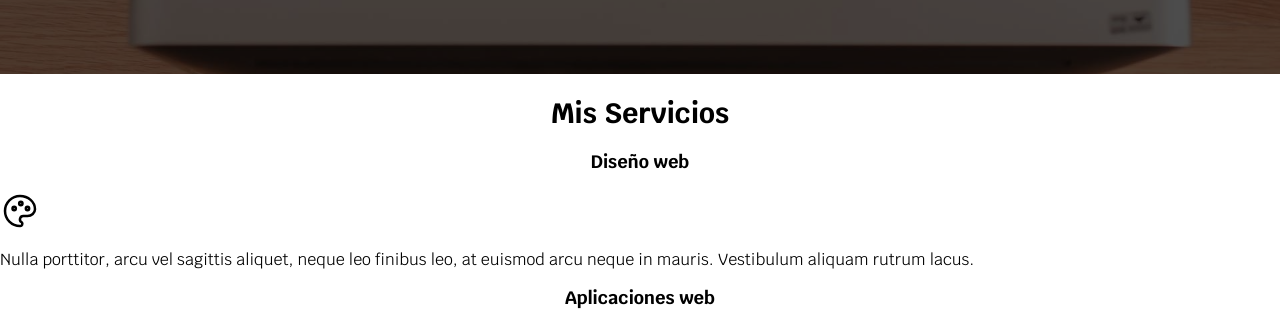
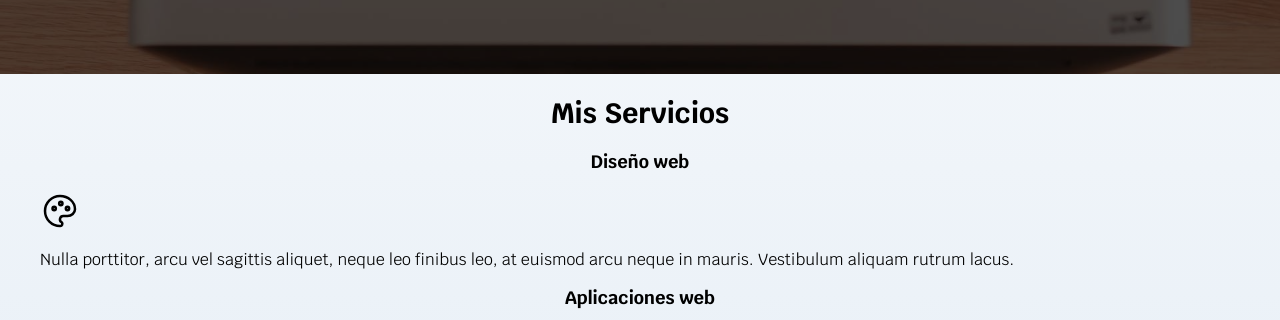
Before and after one commit to adrs1166ma/freelancer, a plain HTML site: page index.html in a window 1280 px wide. Shown: the part 514-834 px from the top of the page. Drawn offline with Linux system fonts and the light colour scheme.

Commit message:
clase 43 |Degradados con CSS| degradado con conf tipo photoshop y class contenedor en el main

```diff
--- a/css/styles.css
+++ b/css/styles.css
@@ -4,6 +4,7 @@
   --primario: #ffc107;
   --secundario: #0097a7;
   --gris: #757575;
+  --grisClaro: #DFE9F3;
 
   --fuente-principal: 3.8rem;
 }
@@ -22,6 +23,7 @@ html {
 body {
   font-size: 16px; /* 1rem = 10px */
   font-family: "Krub", sans-serif;
+  background-image: linear-gradient(to top, var(--grisClaro), var(--blanco) 100%);
 }
 
 .contenedor {
@@ -134,4 +136,4 @@ h1,h2,h3 {
 }
 
 
-/* Comentar el codigo CSS */
+/* Degradados con CSS */
--- a/index.html
+++ b/index.html
@@ -61,7 +61,7 @@
       </div> <!-- .contenido-hero -->
     </section>
 
-    <main>
+    <main class="contenedor">
       <h2>Mis Servicios</h2>
 
       <section>
```
